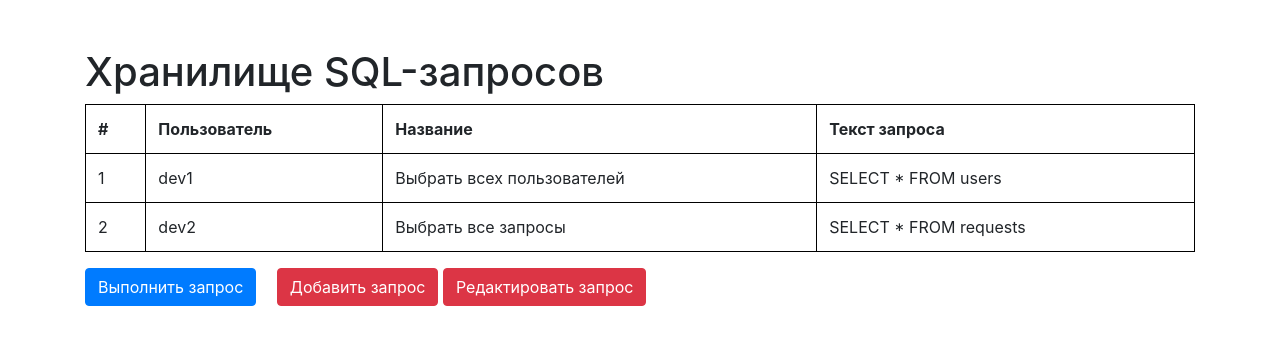
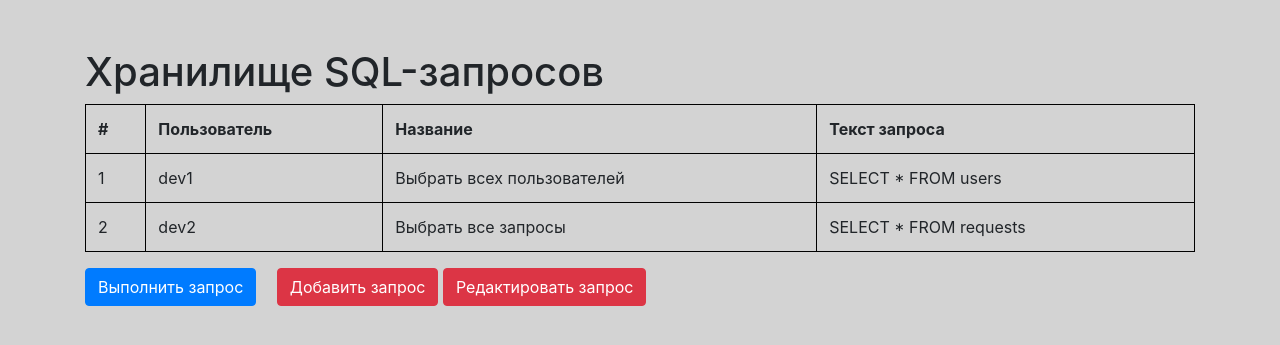
Before and after one commit to ab3loff/sql-warehouse, a PHP site: page /index.php in a window 1280 px wide. Shown: the top 345 px of the page. Run offline with PHP 8.4, Linux system fonts and the light colour scheme; data comes from the database, SQL or seed files in the repository; data that the repository does not hold is empty.

Commit message:
сменил цвет body

```diff
--- a/assets/css/styles.css
+++ b/assets/css/styles.css
@@ -1,3 +1,7 @@
+body {
+    background-color: #d3d3d3 !important;
+}
+
 #request_select {
     width: 100%;
     height: 40px;
```
